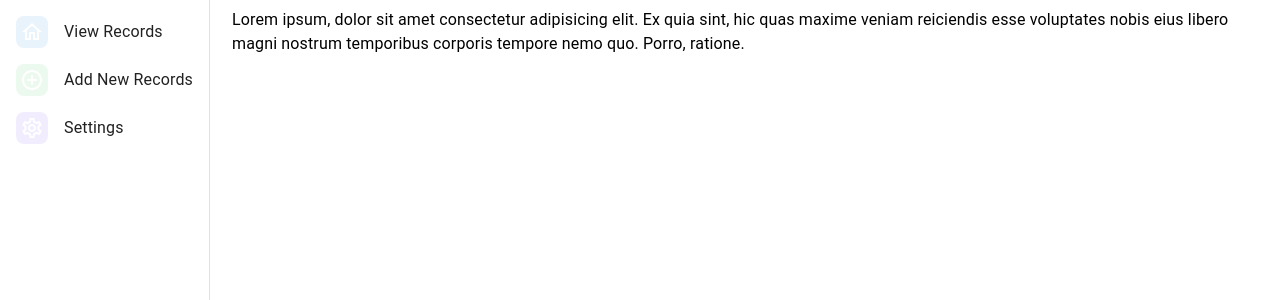
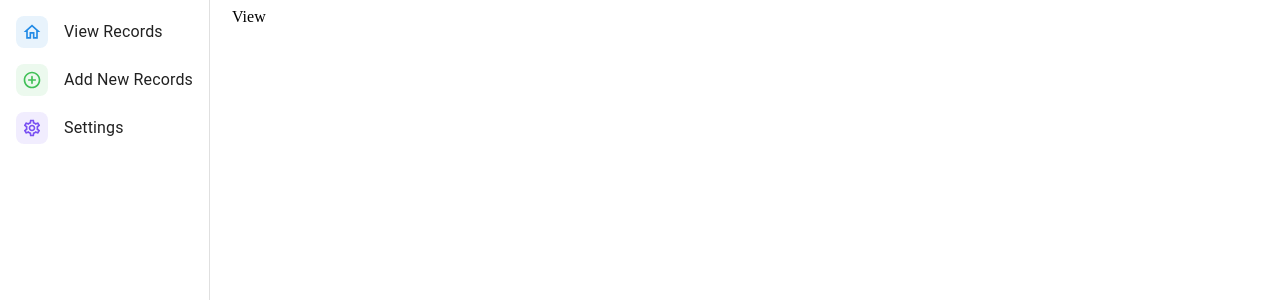
Before and after one commit to ValerianCoelho/Clergy-Catalog, a React (Vite) app: page / in a window 1280 px wide. Shown: the top 300 px of the page. Built offline with nearby package versions, Linux system fonts and the light colour scheme.

Commit message:
Color added to Icons and Pages Added

```diff
--- a/src/App.jsx
+++ b/src/App.jsx
@@ -1,7 +1,8 @@
 import { createTheme, ThemeProvider } from '@mui/material/styles';
 
-import { Box, Typography } from "@mui/material";
+
 import Panel from "./layout/Panel"
+import Content from "./pages/Content"
 
 
 const theme = createTheme({
@@ -16,9 +17,7 @@ function App() {
   return (
     <ThemeProvider theme={theme}>
       <Panel/>
-      <Box sx={{marginLeft: 28}}>
-        <Typography>Lorem ipsum, dolor sit amet consectetur adipisicing elit. Ex quia sint, hic quas maxime veniam reiciendis esse voluptates nobis eius libero magni nostrum temporibus corporis tempore nemo quo. Porro, ratione.</Typography>
-      </Box>
+      <Content/>
     </ThemeProvider>
   );
 }
--- a/src/layout/Panel.jsx
+++ b/src/layout/Panel.jsx
@@ -13,37 +13,33 @@ import SettingsOutlinedIcon from '@mui/icons-material/SettingsOutlined';
 
 import { changeTab } from '../store/index'
 import { connect } from "react-redux";
-import { useEffect } from 'react';
 
 function Panel(props) {
   const panelData = [
     {
       tab: 'view',
       primaryText: 'View Records',
-      color: 'rgba(34, 139, 230, 1)',
       backgroundColor: 'rgba(34, 139, 230, .1)',
-      icon: <HomeOutlinedIcon/>,
+      icon: <HomeOutlinedIcon fontSize={'small'} sx={{color: 'rgba(34, 139, 230, 1)'}}/>,
     },
     {
       tab: 'add',
       primaryText: 'Add New Records',
-      color: 'rgba(64, 192, 87, 1)',
       backgroundColor: 'rgba(64, 192, 87, .1)',
-      icon: <AddCircleOutlineRoundedIcon/>,
+      icon: <AddCircleOutlineRoundedIcon fontSize={'small'} sx={{color: 'rgba(64, 192, 87, 1)'}}/>,
     },
     {
       tab: 'settings',
       primaryText: 'Settings',
-      color: 'rgba(121, 80, 242, 1)',
       backgroundColor: 'rgba(121, 80, 242, .1)',
-      icon: <SettingsOutlinedIcon/>,
+      icon: <SettingsOutlinedIcon fontSize={'small'} sx={{color: 'rgba(121, 80, 242, 1)'}}/>,
     }
   ]
 
   return (
     <Drawer variant='permanent'>
       <List>
-        {panelData.map(({primaryText, color, backgroundColor, icon, tab}, index)=>{
+        {panelData.map(({primaryText, backgroundColor, icon, tab}, index)=>{
           return (
             <ListItemButton key={index} sx={{margin: 0, padding: 0}} onClick={()=>{
               props.changeTab(tab)
@@ -52,7 +48,6 @@ function Panel(props) {
                 <ListItemIcon sx={{minWidth: 0}}>
                   <ListItemAvatar sx={{minWidth: 0}}>
                     <Avatar sx={{ backgroundColor: {backgroundColor}, borderRadius: 2, width: 32, height: 32}}>
-                      {/* <icon fontSize='small' sx={{color: {color}}}/> add these styles to the icon*/}
                       {icon}
                     </Avatar>
                   </ListItemAvatar>
--- /dev/null
+++ b/src/pages/Add/Add.jsx
@@ -0,0 +1,9 @@
+function Add() {
+    return (
+      <>
+        Add
+      </>
+    )
+  }
+
+  export default Add;
--- /dev/null
+++ b/src/pages/Content.jsx
@@ -0,0 +1,26 @@
+import { Box } from "@mui/material";
+import { connect } from "react-redux";
+
+import Add from "./Add/Add";
+import View from "./View/View";
+import Settings from "./Settings/Settings";
+
+function Content(props) {
+  return (
+    <Box sx={{marginLeft: 28}}>
+      {props.tab === 'view' && <View/>}
+      {props.tab === 'add' && <Add/>}
+      {props.tab === 'settings' && <Settings/>}
+    </Box>
+  )
+}
+
+const mapStateToProps = (state) => {
+  return {
+    tab: state.tab.tab,
+  }
+}
+
+export default connect(
+  mapStateToProps
+)(Content)
--- /dev/null
+++ b/src/pages/Settings/Settings.jsx
@@ -0,0 +1,9 @@
+function Settings() {
+    return (
+      <>
+        Settings
+      </>
+    )
+  }
+
+  export default Settings;
--- /dev/null
+++ b/src/pages/View/View.jsx
@@ -0,0 +1,9 @@
+function View() {
+  return (
+    <>
+      View
+    </>
+  )
+}
+
+export default View;
```
